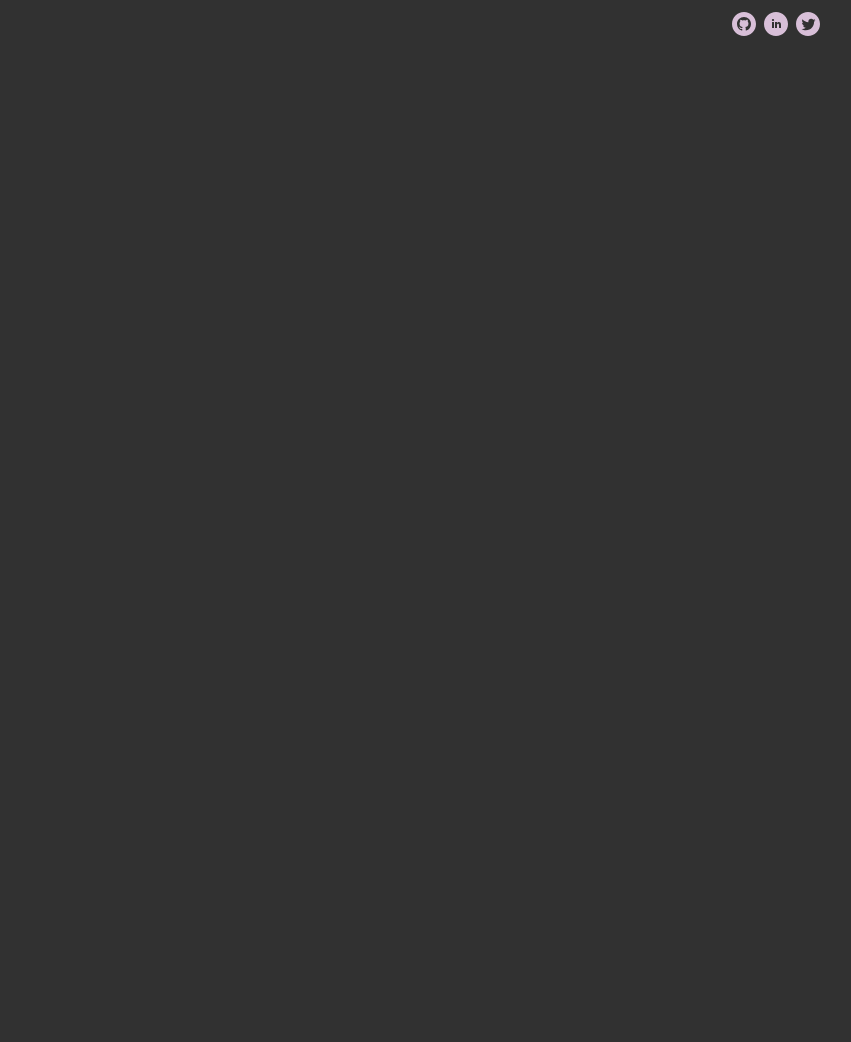
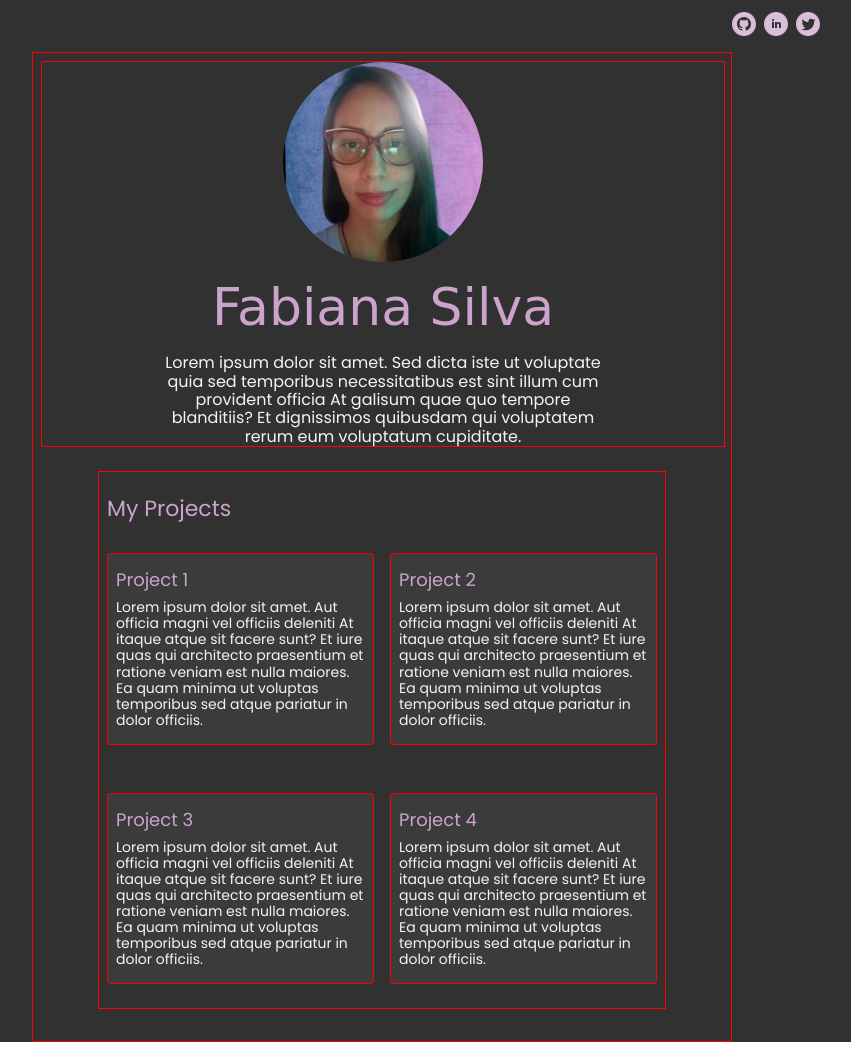
Before and after one commit to Ignacio-fabianamaria/portfolio-HTML5_CSS3, a plain HTML site: page index.html in a window 1280 px wide. Shown: the whole page, without its empty margins (258-1109 px from the left). Before the commit the page ends 800 px from the top, so only its background shows below. Drawn offline with nearby package versions, Linux system fonts and the light colour scheme; a web font is replaced by a local one.

Commit message:
add sections and articles

```diff
--- a/assets/css/global.css
+++ b/assets/css/global.css
@@ -31,3 +31,93 @@ justify-content: flex-end;
 .icone{
     width: 24px;
 }
+
+.main{
+    border: solid 1px red;
+    width: 100%;
+    max-width: 700px;
+    padding: 8px;
+    box-sizing: border-box;
+    margin: 0 auto;
+}
+
+.profile{
+    border: solid 1px red;
+    width: 100%;
+    display: flex;
+    flex-direction: column;
+    align-items: center;
+}
+
+.profile__photo{
+    width: 100%;
+    max-width: 200px;
+    border-radius: 50%;
+}
+
+.profile__name{
+    font-family: 'Damion', cursive;
+    font-size: 52px;
+    font-weight: 400;
+    color: #cba4cb;
+    margin: 16px 0;
+}
+
+.profile__description{
+    margin: 0;
+    font-family: 'Poppins', sans-serif;
+    font-size: 16px;
+    font-weight: 400;
+    color: #f4f4f4;
+    width: 100%;
+    max-width: 450px;
+    text-align: center;
+}
+
+.section{
+    border: solid 1px red;
+    padding: 8px;
+    width: 100%;
+    max-width: 550px;
+    margin: 24px auto;
+}
+
+.section__title{
+    font-family: 'Poppins', sans-serif;
+    font-size: 22px;
+    font-weight: 400;
+    color:  #cba4cb;
+    margin: 16px 0;
+}
+
+.projects{
+    display: flex;
+    flex-wrap: wrap;
+    gap: 16px;
+}
+
+.project{
+    border: solid 1px red;
+    background-color: #3b3b3b;
+    padding: 8px;
+    margin: 16px 0;
+    box-sizing: border-box;
+    border-radius: 3px;
+    flex: 1 1 calc(50% - 16px);
+}
+
+.project__title{
+    font-family: 'Poppins', sans-serif;
+    font-size: 18px;
+    font-weight: 400;
+    color: #cba4cb;
+    margin: 8px 0;
+}
+
+.project__description{
+    font-family: 'Poppins', sans-serif;
+    font-size: 14px;
+    font-weight: 400;
+    color: #f4f4f4;
+    margin: 8px 0;
+}
--- a/index.html
+++ b/index.html
@@ -23,6 +23,34 @@
         <a href="#" class="header__link"><img class="icon" src="assets/icons/iconmonstr-linkedin-4.svg"> </a>
         <a href="#" class="header__link"><img class="icon" src="assets/icons/iconmonstr-twitter-4.svg"> </a>
     </header>
+    <main class="main">
+<div class="profile">
+    <img src="assets/images/profile.jpeg" alt="" class="profile__photo">
+    <h1 class="profile__name">Fabiana Silva</h1>
+    <p class="profile__description">Lorem ipsum dolor sit amet. Sed dicta iste ut voluptate quia sed temporibus necessitatibus est sint illum cum provident officia At galisum quae quo tempore blanditiis? Et dignissimos quibusdam qui voluptatem rerum eum voluptatum cupiditate.</p>
+</div>
+<section class="section">
+    <h2 class="section__title">My Projects</h2>
+    <div class="projects">
+        <article class="project">
+            <h3 class="project__title">Project 1</h3>
+            <p class="project__description">Lorem ipsum dolor sit amet. Aut officia magni vel officiis deleniti At itaque atque sit facere sunt? Et iure quas qui architecto praesentium et ratione veniam est nulla maiores. Ea quam minima ut voluptas temporibus sed atque pariatur in dolor officiis. </p>
+        </article>
+        <article class="project">
+            <h3 class="project__title">Project 2</h3>
+            <p class="project__description">Lorem ipsum dolor sit amet. Aut officia magni vel officiis deleniti At itaque atque sit facere sunt? Et iure quas qui architecto praesentium et ratione veniam est nulla maiores. Ea quam minima ut voluptas temporibus sed atque pariatur in dolor officiis. </p>
+        </article>
+        <article class="project">
+            <h3 class="project__title">Project 3</h3>
+            <p class="project__description">Lorem ipsum dolor sit amet. Aut officia magni vel officiis deleniti At itaque atque sit facere sunt? Et iure quas qui architecto praesentium et ratione veniam est nulla maiores. Ea quam minima ut voluptas temporibus sed atque pariatur in dolor officiis. </p>
+        </article>
+        <article class="project">
+            <h3 class="project__title">Project 4</h3>
+            <p class="project__description">Lorem ipsum dolor sit amet. Aut officia magni vel officiis deleniti At itaque atque sit facere sunt? Et iure quas qui architecto praesentium et ratione veniam est nulla maiores. Ea quam minima ut voluptas temporibus sed atque pariatur in dolor officiis. </p>
+        </article>
+    </div>
+</section>
+    </main>
 </body>
 
 </html>
```
